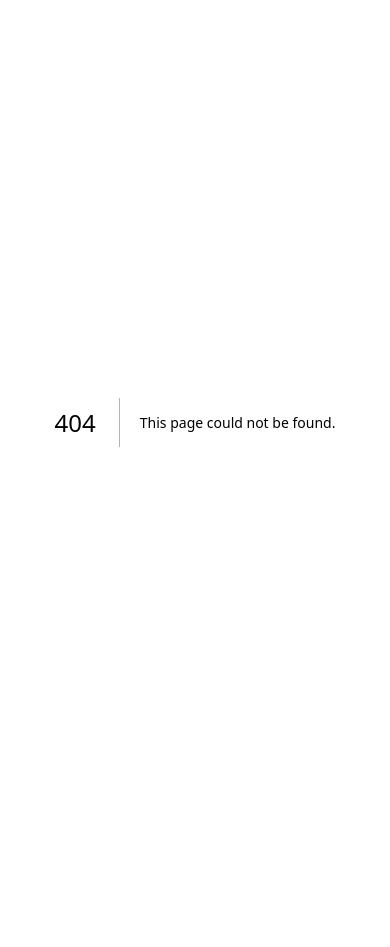
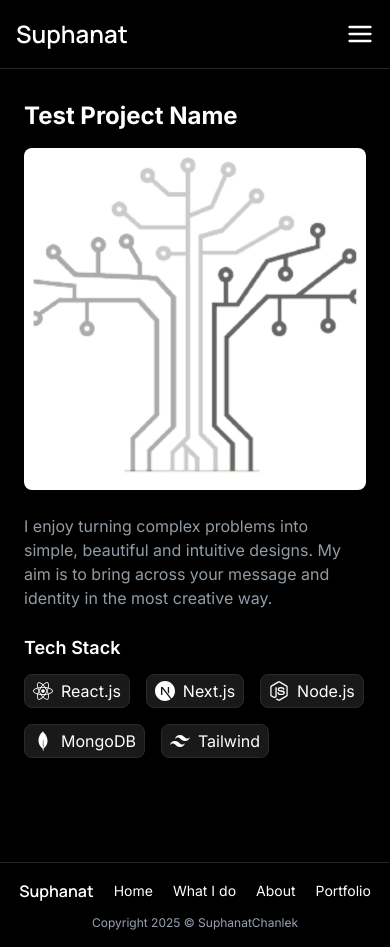
Before and after one commit to suphanatchanlek30/Portfolio_Suphanat_Chanlek, a Next.js app: page /portfolio/1 in a window 390 px wide. Before the commit this address had no page. Before the commit the page ends 844 px from the top, so only its background shows below. Built offline with nearby package versions, Linux system fonts and the light colour scheme.

Commit message:
add Section Portfolio Page and Responsive

```diff
--- a/app/page.tsx
+++ b/app/page.tsx
@@ -3,6 +3,7 @@ import FooterSection from "@/sections/footer-section/page";
 import HeroSection from "@/sections/hero-section/page";
 import MyServicesSection from "@/sections/my-services-section/page";
 import NavbarSection from "@/sections/navbar-section/page";
+import PortfolioSection from "@/sections/portfolio-section/page";
 import ProgrammingSkillSection from "@/sections/programming-skill-section/page";
 
 export default function Home() {
@@ -14,6 +15,7 @@ export default function Home() {
         <MyServicesSection />
         <AboutSection />
         <ProgrammingSkillSection />
+        <PortfolioSection />
       </div>
       <FooterSection />
     </main>
--- /dev/null
+++ b/app/portfolio/[id]/page.tsx
@@ -0,0 +1,54 @@
+"use client";
+
+import portfolioData from "@/instances/portfolio-data";
+import FooterSection from "@/sections/footer-section/page";
+import NavbarSection from "@/sections/navbar-section/page";
+import { notFound, useRouter } from "next/navigation";
+import React, { use } from "react"; // 👈 import use
+
+type Props = {
+  params: Promise<{ id: string }>;
+};
+
+export default function PortfolioDetail({ params }: Props) {
+  const router = useRouter();
+  const { id } = use(params); // 👈 unwrap params ด้วย use()
+
+  const project = portfolioData.find((p) => p.id === id);
+  if (!project) return notFound();
+
+  return (
+    <div>
+      <NavbarSection />
+
+      <section className="bg-black text-white py-16 px-6 min-h-screen pt-25 md:pt-28 lg:pt-30 ">
+        <div className="container mx-auto max-w-4xl">
+          <h1 className="text-2xl md:text-3xl font-bold mb-4">{project.title}</h1>
+
+          <img
+            src={project.image}
+            alt={project.title}
+            className="max-w-full h-auto rounded-lg mb-6 object-contain mx-auto"
+          />
+
+          <p className="text-[#929CA5] mb-6">{project.description}</p>
+
+          <h2 className="text-lg font-semibold mb-3">Tech Stack</h2>
+          <div className="flex flex-wrap gap-4 mb-10">
+            {project.tech.map((t, i) => (
+              <div
+                key={i}
+                className="flex items-center gap-2 px-2 py-1 bg-[#191919] rounded-lg border border-[#2a2a2a]"
+              >
+                <t.icon className="text-xl" />
+                <span>{t.label}</span>
+              </div>
+            ))}
+          </div>
+        </div>
+      </section>
+
+      <FooterSection />
+    </div>
+  );
+}
--- a/components/about/AboutCard.tsx
+++ b/components/about/AboutCard.tsx
@@ -23,7 +23,7 @@ export default function AboutCard({
   return (
     <div className="bg-[#000000] rounded-xl px-4 py-4 md:px-6 md:py-5 border border-[#FFFFFF] hover:border-gray-400 transition shadow-sm w-full">
       {email ? (
-        // 📧 Email Card
+        // Email Card
         <div className="flex items-center gap-4 md:gap-5 text-left">
           <IoMailUnreadOutline className="text-3xl md:text-[38px] text-white" />
           <div className="flex flex-col">
@@ -34,16 +34,16 @@ export default function AboutCard({
           </div>
         </div>
       ) : image ? (
-        // 💼 Experience Card
+        // Experience Card
         <div className="flex flex-row items-center gap-4 text-left">
           {/* โลโก้ชิดซ้าย + ชัด */}
           <div className="flex-shrink-0 flex items-center justify-center">
             <Image
               src={image}
               alt={title || "Company Logo"}
-              width={50}   // 👉 ใช้ขนาดใหญ่พอ (เช่น 80px หรือไฟล์จริง)
+              width={50}   // ใช้ขนาดใหญ่พอ (เช่น 80px หรือไฟล์จริง)
               height={50}
-              unoptimized   // 👉 โหลดภาพไฟล์จริงไม่บีบ
+              unoptimized   // โหลดภาพไฟล์จริงไม่บีบ
               className="object-contain"
             />
           </div>
@@ -68,7 +68,7 @@ export default function AboutCard({
           </div>
         </div>
       ) : (
-        // 🎓 Education Card
+        // Education Card
         <div className="flex flex-col gap-2 text-left">
           <div className="flex items-center justify-between">
             <span className="text-[#929CA5] text-xs md:text-sm font-normal">
--- a/components/footer/Footer.tsx
+++ b/components/footer/Footer.tsx
@@ -19,22 +19,22 @@ export default function Footer() {
           {/* Right: Menu */}
           <ul className="flex space-x-8 text-sm font-normal">
             <li>
-              <Link href="#home" className="hover:text-gray-300 transition">
+              <Link href="/#home" className="hover:text-gray-300 transition">
                 Home
               </Link>
             </li>
             <li>
-              <Link href="#what-i-do" className="hover:text-gray-300 transition">
+              <Link href="/#what-i-do" className="hover:text-gray-300 transition">
                 What I do
               </Link>
             </li>
             <li>
-              <Link href="#about" className="hover:text-gray-300 transition">
+              <Link href="/#about" className="hover:text-gray-300 transition">
                 About
               </Link>
             </li>
             <li>
-              <Link href="#portfolio" className="hover:text-gray-300 transition">
+              <Link href="/#portfolio" className="hover:text-gray-300 transition">
                 Portfolio
               </Link>
             </li>
@@ -49,22 +49,22 @@ export default function Footer() {
               Suphanat
             </li>
             <li>
-              <Link href="#home" className="hover:text-gray-300 transition">
+              <Link href="/#home" className="hover:text-gray-300 transition">
                 Home
               </Link>
             </li>
             <li>
-              <Link href="#what-i-do" className="hover:text-gray-300 transition">
+              <Link href="/#what-i-do" className="hover:text-gray-300 transition">
                 What I do
               </Link>
             </li>
             <li>
-              <Link href="#about" className="hover:text-gray-300 transition">
+              <Link href="/#about" className="hover:text-gray-300 transition">
                 About
               </Link>
             </li>
             <li>
-              <Link href="#portfolio" className="hover:text-gray-300 transition">
+              <Link href="/#portfolio" className="hover:text-gray-300 transition">
                 Portfolio
               </Link>
             </li>
--- a/components/navbar/Navbar.tsx
+++ b/components/navbar/Navbar.tsx
@@ -17,22 +17,22 @@ export default function Navbar() {
         {/* Desktop Menu */}
         <ul className="hidden md:flex space-x-8 text-[16px] font-normal">
           <li>
-            <Link href="#home" className="hover:text-gray-300 transition">
+            <Link href="/#home" className="hover:text-gray-300 transition">
               Home
             </Link>
           </li>
           <li>
-            <Link href="#what-i-do" className="hover:text-gray-300 transition">
+            <Link href="/#what-i-do" className="hover:text-gray-300 transition">
               What I do
             </Link>
           </li>
           <li>
-            <Link href="#about" className="hover:text-gray-300 transition">
+            <Link href="/#about" className="hover:text-gray-300 transition">
               About
             </Link>
           </li>
           <li>
-            <Link href="#portfolio" className="hover:text-gray-300 transition">
+            <Link href="/#portfolio" className="hover:text-gray-300 transition">
               Portfolio
             </Link>
           </li>
@@ -81,22 +81,22 @@ export default function Navbar() {
           </div>
           <ul className="flex flex-col items-center justify-start flex-1 space-y-8 text-[20px] font-normal mt-20">
             <li>
-              <Link href="#home" onClick={() => setMenuOpen(false)}>
+              <Link href="/#home" onClick={() => setMenuOpen(false)}>
                 Home
               </Link>
             </li>
             <li>
-              <Link href="#what-i-do" onClick={() => setMenuOpen(false)}>
+              <Link href="/#what-i-do" onClick={() => setMenuOpen(false)}>
                 What I do
               </Link>
             </li>
             <li>
-              <Link href="#about" onClick={() => setMenuOpen(false)}>
+              <Link href="/#about" onClick={() => setMenuOpen(false)}>
                 About
               </Link>
             </li>
             <li>
-              <Link href="#portfolio" onClick={() => setMenuOpen(false)}>
+              <Link href="/#portfolio" onClick={() => setMenuOpen(false)}>
                 Portfolio
               </Link>
             </li>
--- /dev/null
+++ b/components/portfolio/Portfolio.tsx
@@ -0,0 +1,53 @@
+"use client";
+
+import portfolioData from "@/instances/portfolio-data";
+import PortfolioCard from "./PortfolioCard";
+import { Swiper, SwiperSlide } from "swiper/react";
+import "swiper/css";
+
+export default function Portfolio() {
+  return (
+    <section className="relative bg-black text-white py-12 md:py-24 px-6 overflow-hidden">
+      {/* ไฟมุมตกแต่ง */}
+      <div className="absolute top-[180px] left-0 w-40 h-40 md:w-72 md:h-72 bg-gray-500/30 blur-3xl rounded-full -translate-x-1/2 -translate-y-1/2 pointer-events-none" />
+      <div className="absolute bottom-[720px] right-0 w-40 h-40 md:w-72 md:h-72 bg-gray-500/30 blur-3xl rounded-full translate-x-1/2 translate-y-1/2 pointer-events-none" />
+      <div className="absolute bottom-1/3 right-0 w-32 h-32 md:w-56 md:h-56 bg-gray-500/20 blur-3xl rounded-full translate-x-1/2 -translate-y-1/2 pointer-events-none" />
+
+      <div className="container mx-auto max-w-6xl relative z-10">
+        {/* Title */}
+        <div className="flex justify-center mb-3 md:mb-4">
+          <span className="px-4 md:px-5 py-1 rounded-[8px] bg-[#191919] text-white text-xs md:text-sm">
+            Portfolio
+          </span>
+        </div>
+        <h1 className="text-base md:text-xl font-normal text-center mb-8 md:mb-12 text-[#929CA5]">
+          What Portfolio ?
+        </h1>
+
+        {/* Swiper Carousel */}
+        <Swiper
+          grabCursor={true}
+          loop={true}
+          breakpoints={{
+            // 📱 มือถือเล็ก
+            320: { slidesPerView: 2, spaceBetween: 310 },
+            // 📱 มือถือใหญ่
+            480: { slidesPerView: 2, spaceBetween: 280 },
+            // 📱 Tablet
+            640: { slidesPerView: 3.2, spaceBetween: 280 },
+            // 💻 Laptop
+            1024: { slidesPerView: 3.2, spaceBetween: 60 },
+            // 🖥 Desktop
+            1440: { slidesPerView: 4.2, spaceBetween: 200 },
+          }}
+        >
+          {portfolioData.map((item) => (
+            <SwiperSlide key={item.id}>
+              <PortfolioCard item={item} />
+            </SwiperSlide>
+          ))}
+        </Swiper>
+      </div>
+    </section>
+  );
+}
--- /dev/null
+++ b/components/portfolio/PortfolioCard.tsx
@@ -0,0 +1,34 @@
+"use client";
+
+import Link from "next/link";
+import { PortfolioItem } from "@/instances/portfolio-data";
+import { FiCode } from "react-icons/fi";
+
+type Props = { item: PortfolioItem };
+
+export default function PortfolioCard({ item }: Props) {
+  return (
+    <div className="bg-[#000000] rounded-xl border border-[#2a2a2a] p-6 flex flex-col justify-between w-[300px] flex-shrink-0">
+      <img
+        src={item.image}
+        alt={item.title}
+        className="w-full h-40 object-cover rounded-lg mb-4"
+      />
+      <h3 className="text-white text-lg font-semibold mb-2">{item.title}</h3>
+      <p className="text-[#7A7B85] text-sm mb-4 line-clamp-3">
+        {item.description}
+      </p>
+
+      {/* ปุ่ม More */}
+      <div className="flex justify-center mt-4">
+  <Link
+    href={`/portfolio/${item.id}`}
+    className="w-[96.45px] h-[34.5px] flex items-center justify-center gap-2 border border-[#1A1C29] rounded-lg text-sm text-[#CFD3DA] hover:bg-[#191919] transition"
+  >
+    <FiCode className="text-lg text-while" />
+    More
+  </Link>
+</div>
+    </div>
+  );
+}
--- a/components/programming-skill/SkillRow.tsx
+++ b/components/programming-skill/SkillRow.tsx
@@ -14,7 +14,7 @@ export default function SkillRow({
   direction = "right",
   speed = 30,
 }: SkillRowProps) {
-  // ✅ render skills ซ้ำหลายรอบ เพื่อให้ scroll ได้เนียน
+  // render skills ซ้ำหลายรอบ เพื่อให้ scroll ได้เนียน
   const repeated = Array(5).fill(skills).flat();
 
   return (
--- /dev/null
+++ b/instances/portfolio-data.ts
@@ -0,0 +1,84 @@
+import { FaReact, FaNodeJs, FaPython } from "react-icons/fa";
+import { SiNextdotjs, SiMongodb, SiTailwindcss } from "react-icons/si";
+
+export type PortfolioItem = {
+  id: string; // ใช้ string
+  title: string;
+  description: string;
+  image: string;
+  tech: { label: string; icon: any }[];
+};
+
+const portfolioData: PortfolioItem[] = [
+  {
+    id: "1",
+    title: "Test Project Name",
+    description:
+      "I enjoy turning complex problems into simple, beautiful and intuitive designs. My aim is to bring across your message and identity in the most creative way.",
+    image: "/images/About/Tonkit.jpg",
+    tech: [
+      { label: "React.js", icon: FaReact },
+      { label: "Next.js", icon: SiNextdotjs },
+      { label: "Node.js", icon: FaNodeJs },
+      { label: "MongoDB", icon: SiMongodb },
+      { label: "Tailwind", icon: SiTailwindcss },
+    ],
+  },
+  {
+    id: "2",
+    title: "Test Project Name",
+    description:
+      "I enjoy turning complex problems into simple, beautiful and intuitive designs. My aim is to bring across your message and identity in the most creative way.",
+    image: "/images/About/Tonkit.jpg",
+    tech: [
+      { label: "Python", icon: FaPython },
+      { label: "Next.js", icon: SiNextdotjs },
+    ],
+  },
+  {
+    id: "3",
+    title: "Test Project Name",
+    description:
+      "I enjoy turning complex problems into simple, beautiful and intuitive designs. My aim is to bring across your message and identity in the most creative way.",
+    image: "/images/About/Tonkit.jpg",
+    tech: [
+      { label: "Python", icon: FaPython },
+      { label: "Next.js", icon: SiNextdotjs },
+    ],
+  },
+  {
+    id: "4",
+    title: "Test Project Name",
+    description:
+      "I enjoy turning complex problems into simple, beautiful and intuitive designs. My aim is to bring across your message and identity in the most creative way.",
+    image: "/images/About/Tonkit.jpg",
+    tech: [
+      { label: "Python", icon: FaPython },
+      { label: "Next.js", icon: SiNextdotjs },
+    ],
+  },
+  {
+    id: "5",
+    title: "Test Project Name",
+    description:
+      "I enjoy turning complex problems into simple, beautiful and intuitive designs. My aim is to bring across your message and identity in the most creative way.",
+    image: "/images/About/Tonkit.jpg",
+    tech: [
+      { label: "Python", icon: FaPython },
+      { label: "Next.js", icon: SiNextdotjs },
+    ],
+  },
+  {
+    id: "6",
+    title: "Test Project Name",
+    description:
+      "I enjoy turning complex problems into simple, beautiful and intuitive designs. My aim is to bring across your message and identity in the most creative way.",
+    image: "/images/About/Tonkit.jpg",
+    tech: [
+      { label: "Python", icon: FaPython },
+      { label: "Next.js", icon: SiNextdotjs },
+    ],
+  },
+];
+
+export default portfolioData;
--- a/package.json
+++ b/package.json
@@ -13,7 +13,8 @@
     "next": "15.5.0",
     "react": "19.1.0",
     "react-dom": "19.1.0",
-    "react-icons": "^5.5.0"
+    "react-icons": "^5.5.0",
+    "swiper": "^11.2.10"
   },
   "devDependencies": {
     "@eslint/eslintrc": "^3",
--- /dev/null
+++ b/sections/portfolio-section/page.tsx
@@ -0,0 +1,10 @@
+// section/portfolio-section/page.tsx
+import Portfolio from "@/components/portfolio/Portfolio";
+
+export default function PortfolioSection() {
+  return (
+    <section id="portfolio">
+      <Portfolio />;
+    </section>
+  );
+}
```
Also changed, not shown: 1 other file (tests, documents, lock files or other folders).
